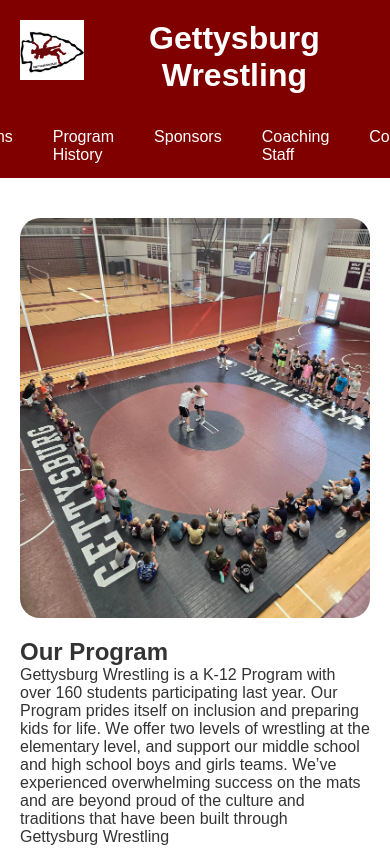
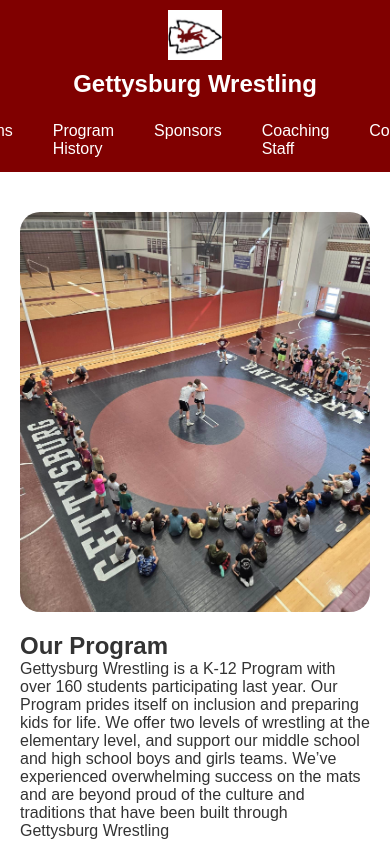
Before and after one commit to gburgwrest/Wrestling-Website, a plain HTML site: page index.html in a window 390 px wide. Shown: the top 849 px of the page. Drawn offline with Linux system fonts and the light colour scheme.

Commit message:
mobile view

```diff
--- a/index.html
+++ b/index.html
@@ -94,6 +94,21 @@
       padding: 10px;
       margin-top: 20px;
     }
+
+    @media (max-width: 600px) {
+      header {
+        padding: 10px;
+      }
+      #logo {
+        float: none;
+        display: block;
+        margin: 0 auto 10px auto;
+        max-height: 50px;
+      }
+      header h1 {
+        font-size: 1.5em;
+      }
+    }
   </style>
 </head>
 <body id="home-page">
```
Also changed, not shown: coaching-staff.html (+5 -0 lines).
